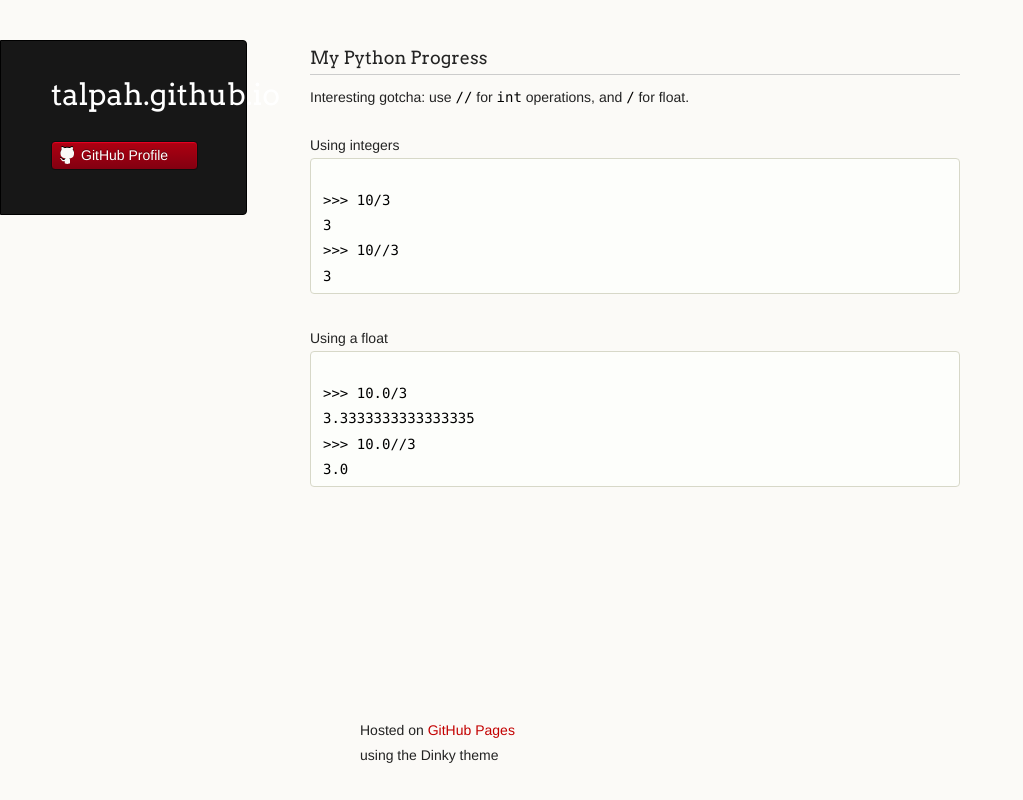
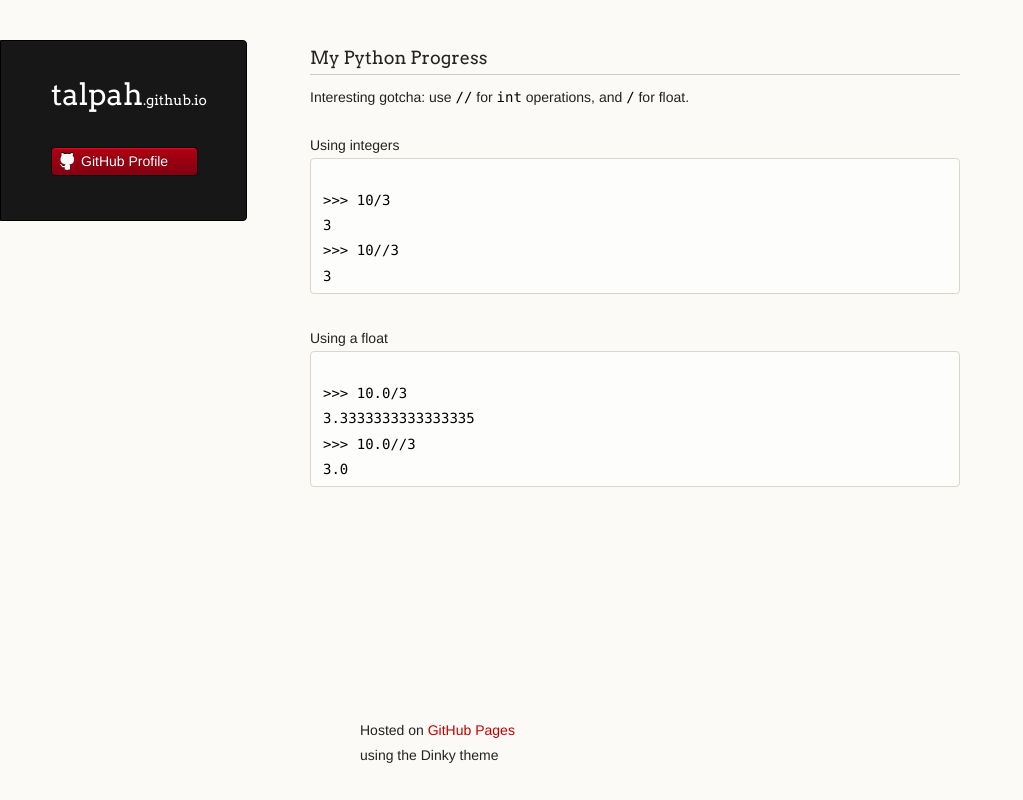
Before and after one commit to talpah/talpah.github.io, a plain HTML site: page index.html in a window 1280 px wide. Shown: the whole page, without its empty margins (0-1023 px from the left). Drawn offline with Linux system fonts and the light colour scheme.

Commit message:
Update styles.css

```diff
--- a/stylesheets/styles.css
+++ b/stylesheets/styles.css
@@ -419,3 +419,7 @@ footer {
     color:#444;
   }
 }
+
+small {
+	font-size: 14px;
+}
```
